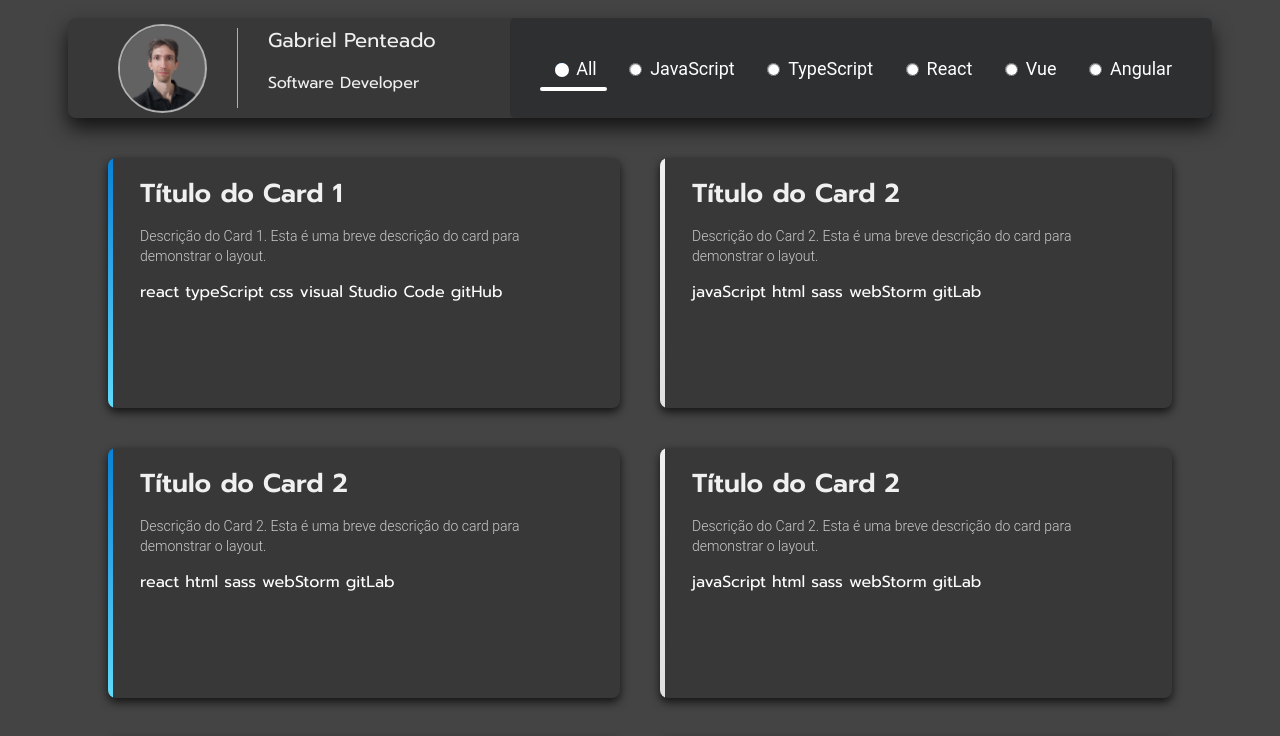
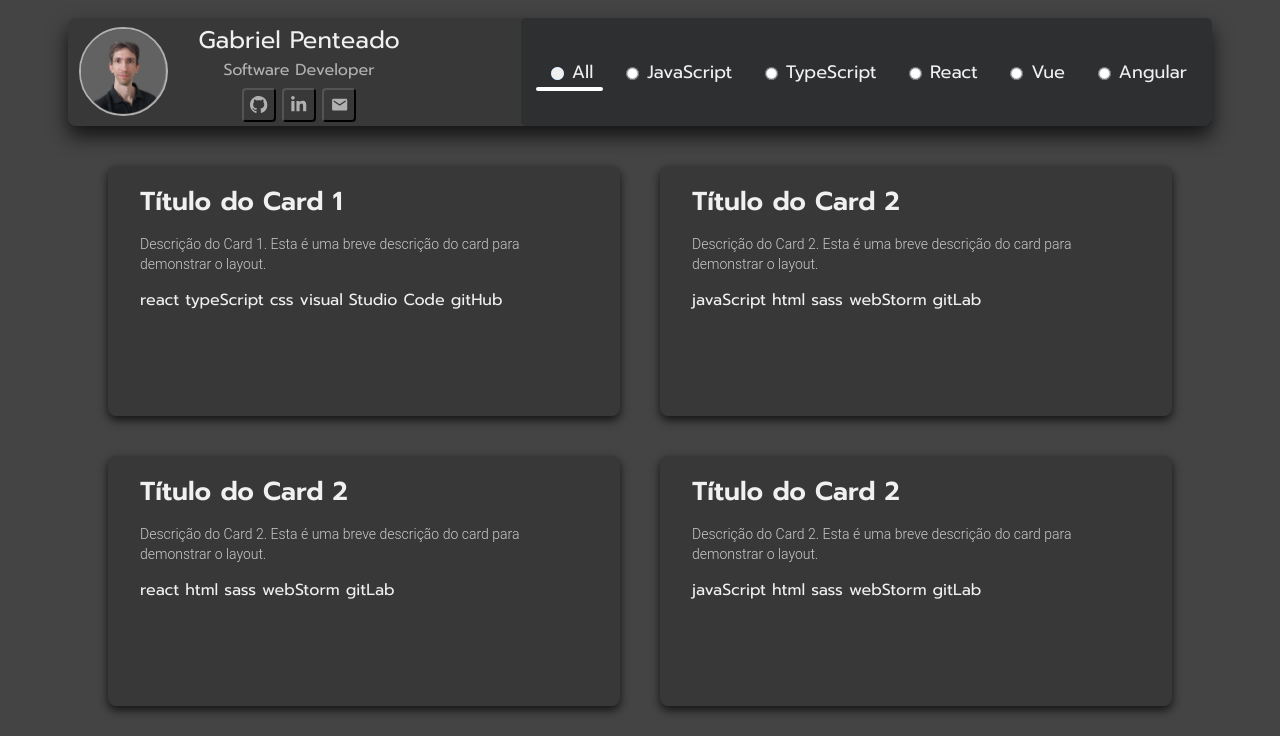
Before and after one commit to gabrielpenteado/portfolio, a React (Vite) app: page / in a window 1280 px wide. Shown: the top 736 px of the page. Built offline with nearby package versions, Linux system fonts and the light colour scheme.

Commit message:
finished profile

```diff
--- a/src/App.css
+++ b/src/App.css
@@ -25,7 +25,7 @@ body {
   align-items: center;
   font-family: "Prompt", sans-serif;
   width: 100%;
-  height: 100px;
+  height: fit-content;
   border-radius: 8px;
   background-color: rgb(56, 56, 56);
   box-shadow: 0 10px 20px rgba(0, 0, 0, 0.726);
--- a/src/cardData.ts
+++ b/src/cardData.ts
@@ -8,8 +8,8 @@ export interface CardData {
   title: string;
   description: string;
   techStack: TechStackItem[];
-  codeLink: string;
-  videoLink: string;
+  codeLink?: string;
+  videoLink?: string;
 }
 
 export const cards: CardData[] = [
@@ -96,7 +96,6 @@ export const cards: CardData[] = [
       { name: "gitLab" },
     ],
     codeLink: "https://google.com",
-    videoLink: "https://google.com",
   },
   {
     id: 6,
--- a/src/components/card/Card.css
+++ b/src/components/card/Card.css
@@ -33,7 +33,7 @@
 .card-techs {
   display: flex;
   gap: 6px;
-  color: var(--color3, white);
+  color: var(--color3, #f0f0f0);
 }
 
 .card-buttons {
@@ -57,7 +57,7 @@
   background-image: linear-gradient(
     to bottom,
     var(--color1, rgb(240, 240, 240)),
-    var(--color2, rgb(224, 224, 224))
+    /* var(--color2, rgb(224, 224, 224)) */
   );
   border-radius: 8px 0 0 8px;
   transition: width 0.3s ease;
@@ -97,28 +97,28 @@
   border-radius: 6px;
   font-size: 15px;
   background-color: transparent;
-  color: rgb(255, 255, 255);
+  color: rgb(177, 177, 177);
   font-family: "Roboto", sans-serif;
 }
 
 .button-code {
   cursor: pointer;
   padding: 6px 12px;
-  border-radius: 6px;
+  border-radius: 0.25rem;
   font-size: 15px;
   background-color: transparent;
-  color: rgb(255, 255, 255);
+  color: rgb(177, 177, 177);
   font-family: "Roboto", sans-serif;
 }
 
 .button-video:hover {
   background-color: #242424;
-  color: rgb(211, 211, 211);
+  color: #f0f0f0;
 }
 
 .button-code:hover {
   background-color: #242424;
-  color: rgb(211, 211, 211);
+  color: #f0f0f0;
 }
 
 /* .github {
--- a/src/components/card/Card.tsx
+++ b/src/components/card/Card.tsx
@@ -52,18 +52,22 @@ const Card: React.FC<CardProps> = ({
       </div>
 
       <div className="card-buttons">
+        {codeLink && (
           <a href={codeLink} target="_blank">
             <button className="button-code">
               {/* <img className="github" src={github} alt="github" /> */}
               Repository
             </button>
           </a>
+        )}
+        {videoLink && (
           <a href={videoLink} target="_blank">
             <button className="button-video">
               {/* <img className="video" src={play} alt="video" /> */}
               Video
             </button>
           </a>
+        )}
       </div>
     </div>
   );
--- /dev/null
+++ b/src/components/contacts/Contacts.css
@@ -0,0 +1,20 @@
+.contactsButton {
+  display: flex;
+  padding: 0.4rem;
+  border-radius: 0.25rem;
+  background-color: rgb(56, 56, 56);
+  fill: rgb(177, 177, 177);
+}
+
+.contactsButton:hover {
+  background-color: #242424;
+  fill: white;
+  cursor: pointer;
+}
+
+.contacts {
+  display: flex;
+  justify-content: center;
+  gap: 6px;
+  padding-top: 6px;
+}
--- /dev/null
+++ b/src/components/contacts/Contacts.tsx
@@ -0,0 +1,67 @@
+import "./Contacts.css";
+
+const Contacts = () => {
+  return (
+    <div className="contacts">
+      <a
+        href="https://github.com/gabrielpenteado"
+        target="_blank"
+        title="GitHub"
+      >
+        <button className="contactsButton">
+          <svg
+            xmlns="http://www.w3.org/2000/svg"
+            aria-hidden="true"
+            role="img"
+            width="1.3em"
+            height="1.3em"
+            preserveAspectRatio="xMidYMid meet"
+            viewBox="0 0 24 24"
+          >
+            <path
+              fillRule="evenodd"
+              d="M12 0C5.37 0 0 5.37 0 12c0 5.31 3.435 9.795 8.205 11.385c.6.105.825-.255.825-.57c0-.285-.015-1.23-.015-2.235c-3.015.555-3.795-.735-4.035-1.41c-.135-.345-.72-1.41-1.23-1.695c-.42-.225-1.02-.78-.015-.795c.945-.015 1.62.87 1.845 1.23c1.08 1.815 2.805 1.305 3.495.99c.105-.78.42-1.305.765-1.605c-2.67-.3-5.46-1.335-5.46-5.925c0-1.305.465-2.385 1.23-3.225c-.12-.3-.54-1.53.12-3.18c0 0 1.005-.315 3.3 1.23c.96-.27 1.98-.405 3-.405s2.04.135 3 .405c2.295-1.56 3.3-1.23 3.3-1.23c.66 1.65.24 2.88.12 3.18c.765.84 1.23 1.905 1.23 3.225c0 4.605-2.805 5.625-5.475 5.925c.435.375.81 1.095.81 2.22c0 1.605-.015 2.895-.015 3.3c0 .315.225.69.825.57A12.02 12.02 0 0 0 24 12c0-6.63-5.37-12-12-12Z"
+              clipRule="evenodd"
+            />
+          </svg>
+        </button>
+      </a>
+
+      <a
+        href="https://linkedin.com/in/gabriel-penteado"
+        target="_blank"
+        title="LinkedIn"
+      >
+        <button className="contactsButton">
+          <svg
+            stroke="currentColor"
+            strokeWidth="0"
+            viewBox="0 0 448 512"
+            height="1.3em"
+            width="1.3em"
+            xmlns="http://www.w3.org/2000/svg"
+          >
+            <path d="M100.28 448H7.4V148.9h92.88zM53.79 108.1C24.09 108.1 0 83.5 0 53.8a53.79 53.79 0 0 1 107.58 0c0 29.7-24.1 54.3-53.79 54.3zM447.9 448h-92.68V302.4c0-34.7-.7-79.2-48.29-79.2-48.29 0-55.69 37.7-55.69 76.7V448h-92.78V148.9h89.08v40.8h1.3c12.4-23.5 42.69-48.3 87.88-48.3 94 0 111.28 61.9 111.28 142.3V448z"></path>
+          </svg>
+        </button>
+      </a>
+
+      <a href="mailto:gabripenteado@gmail.com" title="gabripenteado@gmail.com">
+        <button className="contactsButton">
+          <svg
+            stroke="currentColor"
+            strokeWidth="0"
+            viewBox="0 0 512 512"
+            height="1.3em"
+            width="1.3em"
+            xmlns="http://www.w3.org/2000/svg"
+          >
+            <path d="M437.332 80H74.668C51.199 80 32 99.198 32 122.667v266.666C32 412.802 51.199 432 74.668 432h362.664C460.801 432 480 412.802 480 389.333V122.667C480 99.198 460.801 80 437.332 80zM432 170.667L256 288 80 170.667V128l176 117.333L432 128v42.667z"></path>
+          </svg>
+        </button>
+      </a>
+    </div>
+  );
+};
+
+export default Contacts;
--- a/src/components/navbar/Navbar.css
+++ b/src/components/navbar/Navbar.css
@@ -4,23 +4,24 @@
   display: flex;
   flex-direction: row;
   width: fit-content;
-  height: 40px;
   background-color: #0d111738;
   justify-content: center;
-  align-self: self-end;
+  align-items: center;
+  /* align-self: flex-end; */
   border-radius: 5px;
   gap: 7.5px;
-  padding: 30px;
+  padding: 30px 15px;
+  flex-wrap: wrap;
 }
 
 .span {
   font-size: 18px;
   text-transform: capitalize;
-  font-family: "Roboto", sans-serif;
+  font-family: "Prompt", sans-serif;
 }
 
 .value-color:checked + .radio-button__custom {
-  background-color: var(--color, white);
+  background-color: var(--color, #f0f0f0);
   border-color: transparent;
   /* transform: scale(0.9); */
   /* box-shadow: 0 0 20px #4c8bf580; */
@@ -28,16 +29,16 @@
 
 .value:hover .radio-button__custom {
   /* transform: scale(1.1); */
-  border-color: var(--color, white);
-  box-shadow: inset 0 0 40px var(--color, white);
+  border-color: var(--color, #f0f0f0);
+  box-shadow: inset 0 0 40px var(--color, #f0f0f0);
 }
 
 .radio-button__custom {
   position: absolute;
-  top: 15px;
+  top: 19px;
   left: 15px;
-  width: 10px;
-  height: 10px;
+  width: 9px;
+  height: 9px;
   border-radius: 50%;
   border: 2px solid #0d11172f;
 }
@@ -46,7 +47,7 @@
   background-color: transparent;
   border: none;
   padding: 10px;
-  color: white;
+  color: #f0f0f0;
   display: flex;
   position: relative;
   gap: 5px;
--- a/src/components/profile/Profile.css
+++ b/src/components/profile/Profile.css
@@ -13,21 +13,32 @@ img {
 .profile {
   display: flex;
   gap: 30px;
-  margin-left: 50px;
+  /* margin-left: 20px; */
   justify-content: center;
   align-items: center;
+  width: 30%;
 }
 
-.line-separator {
+/* .line-separator {
   border-left: 1px solid rgb(177, 177, 177);
   height: 80px;
-}
+} */
 
 .me {
   font-family: "Prompt", sans-serif;
   color: #f0f0f0;
+  display: flex;
+  justify-content: center;
+  flex-direction: column;
+  align-items: center;
+  align-content: center;
 }
 
-.me span {
-  font-size: 20px;
+.fullName {
+  font-size: 24px;
 }
+
+.career {
+  font-size: 16px;
+  color: rgb(177, 177, 177);
+}
--- a/src/components/profile/Profile.tsx
+++ b/src/components/profile/Profile.tsx
@@ -1,4 +1,5 @@
 import photo from "../../assets/foto.png";
+import Contacts from "../contacts/Contacts";
 import "./Profile.css";
 
 const Profile = () => {
@@ -7,11 +8,11 @@ const Profile = () => {
       <div className="img">
         <img src={photo} alt="photo" />
       </div>
-      <span className="line-separator"></span>
+      {/* <span className="line-separator"></span> */}
       <div className="me">
-        <span>Gabriel Penteado</span>
-        <p>Software Developer</p>
-        <div className="contacts"></div>
+        <span className="fullName">Gabriel Penteado</span>
+        <span className="career">Software Developer</span>
+        <Contacts />
       </div>
     </div>
   );
```
Lines whose indentation alone changed are shown as unchanged.
